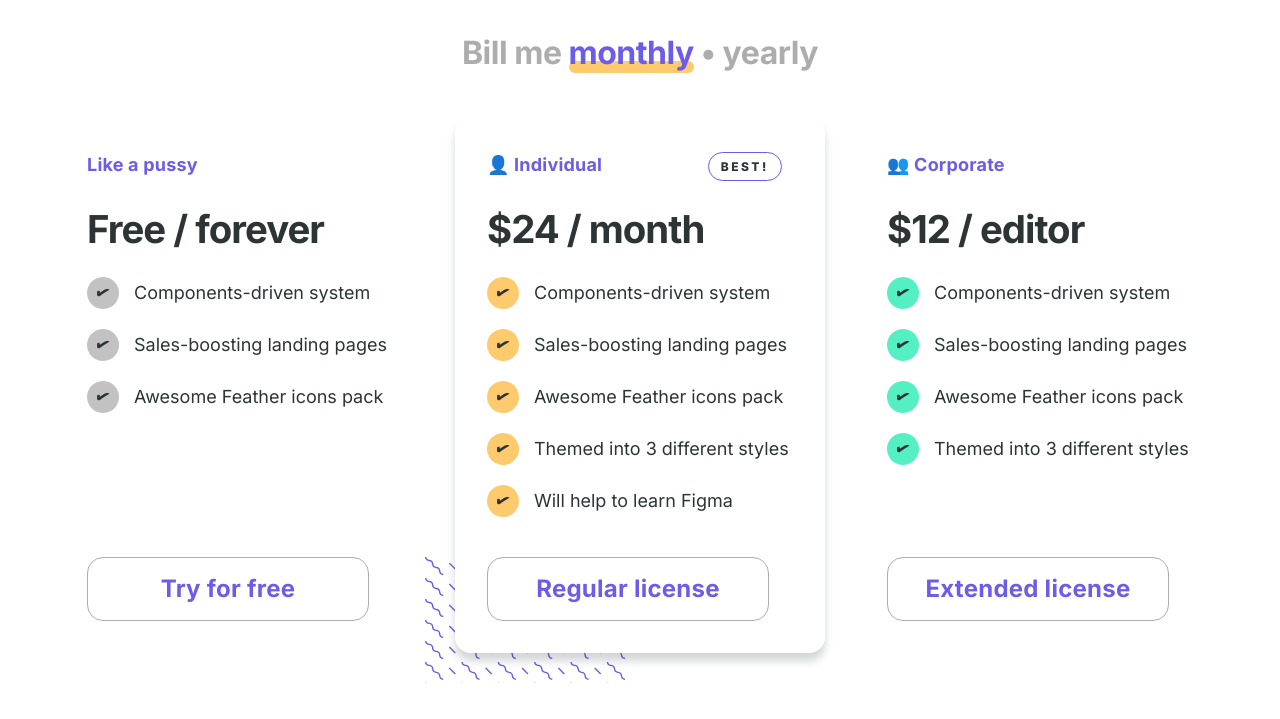
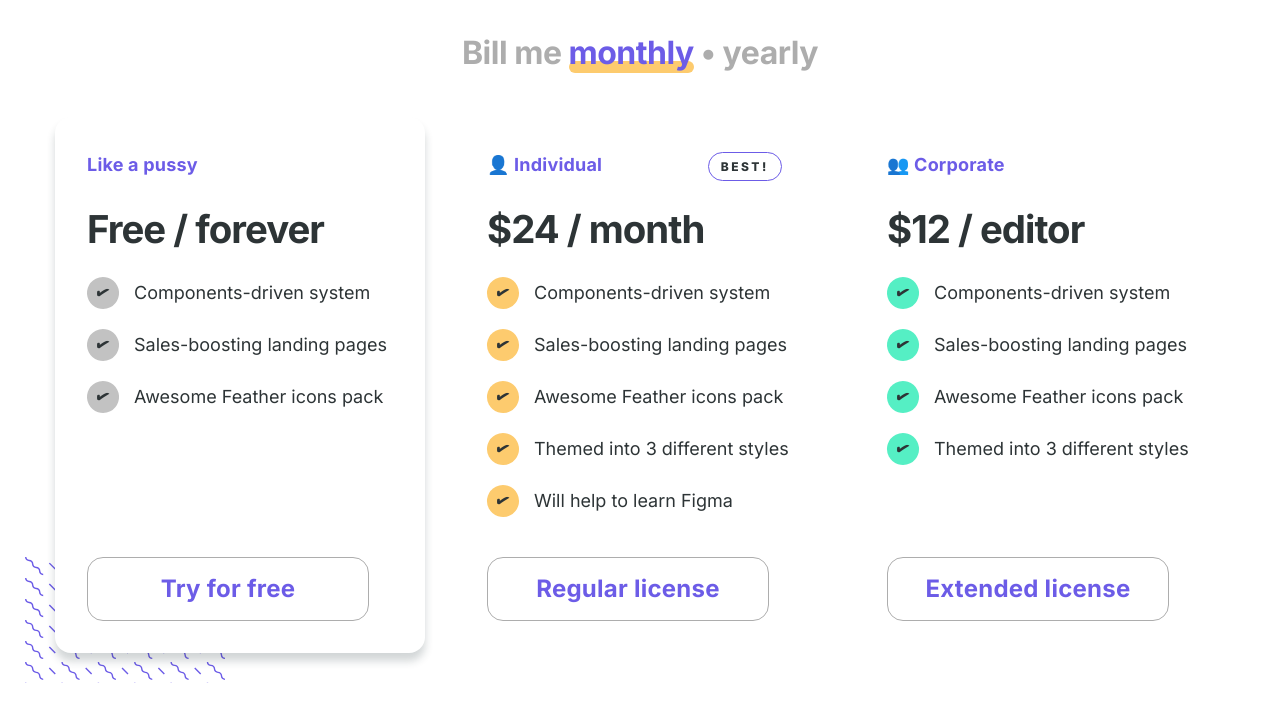
Before and after one commit to nikita-shpikin/grid_layout, a plain HTML site: page index.html in a window 1280 px wide. Both pictures are taken after a click on the item 240 px from the left and 2480 px from the top of the page. Shown: the part 2095-2814 px from the top of the page. Drawn offline with Linux system fonts and the light colour scheme.

Commit message:
добавил js в выбор карточке affordavle

```diff
--- a/main.js
+++ b/main.js
@@ -21,3 +21,16 @@ headerLinks.forEach((link, index) => {
 		headerLinks[index].classList.add('header__link_active');
 	});
 });
+
+let affordableItems = document.querySelectorAll('.affordable__item');
+
+affordableItems.forEach((item, index) => {
+	item.addEventListener('click', function () {
+		affordableItems.forEach(item => {
+			console.log('x');
+			item.classList.remove('affordable__item_active');
+		});
+
+		affordableItems[index].classList.add('affordable__item_active');
+	});
+});
--- a/style.css
+++ b/style.css
@@ -649,11 +649,7 @@ body * {
 	transform: rotate(0.05turn);
 }
 
-.affordable__item_active {
-	box-shadow: 0px 8px 8px 0px rgba(30, 50, 56, 0.2);
-}
-
-.affordable__item_active::before {
+.affordable__item::before {
 	content: '';
 	width: 200px;
 	height: 126px;
@@ -662,6 +658,16 @@ body * {
 	top: 82%;
 	z-index: -1;
 	background: url('./images/affordable/decor.svg');
+	opacity: 0;
+	transition: opacity 0.5s ease-in;
+}
+
+.affordable__item_active {
+	box-shadow: 0px 8px 8px 0px rgba(30, 50, 56, 0.2);
+}
+
+.affordable__item_active::before {
+	opacity: 1;
 }
 
 .footer {
```
Also changed, not shown: images/footer/icon-mail.svg (added).
